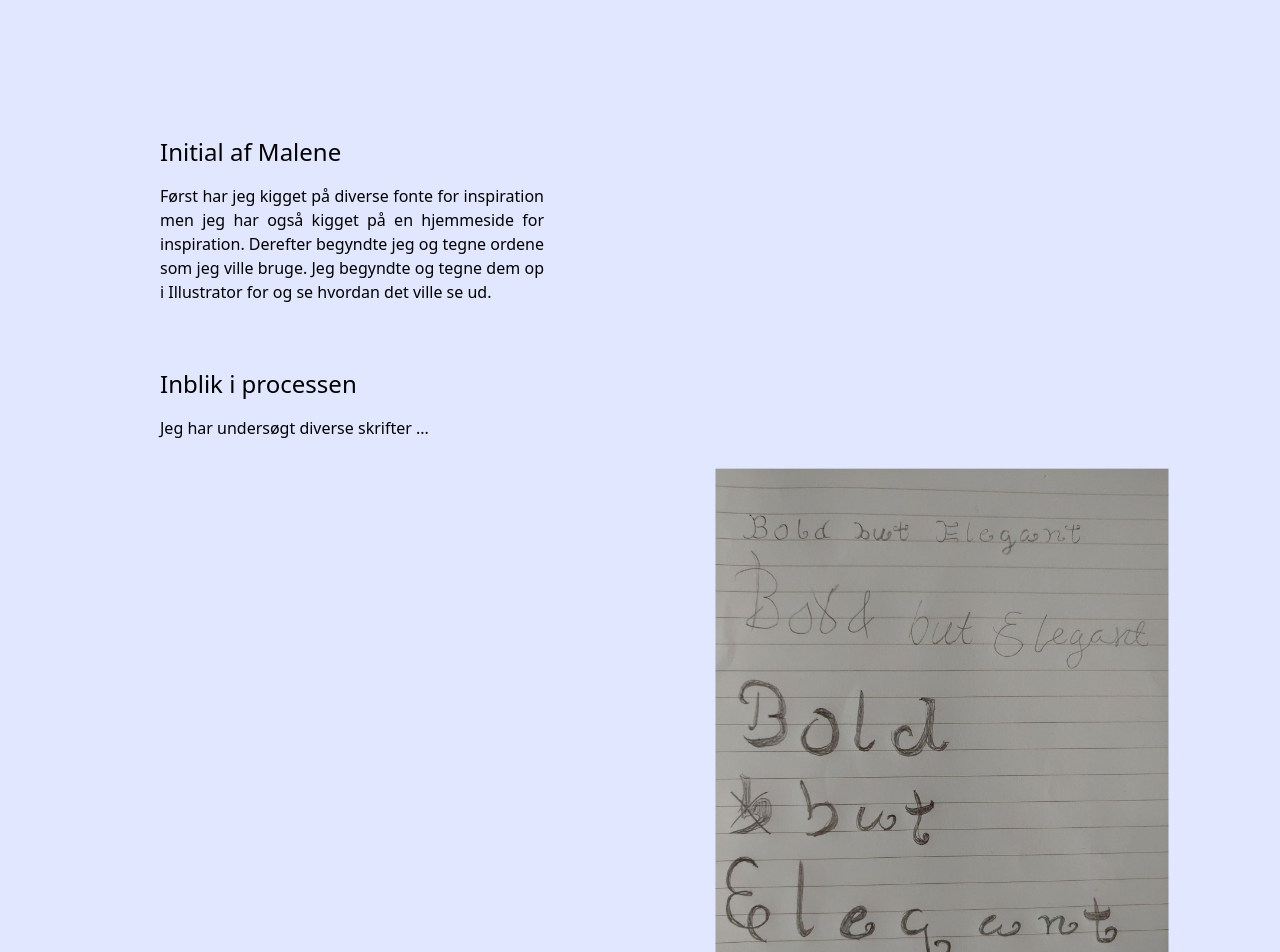
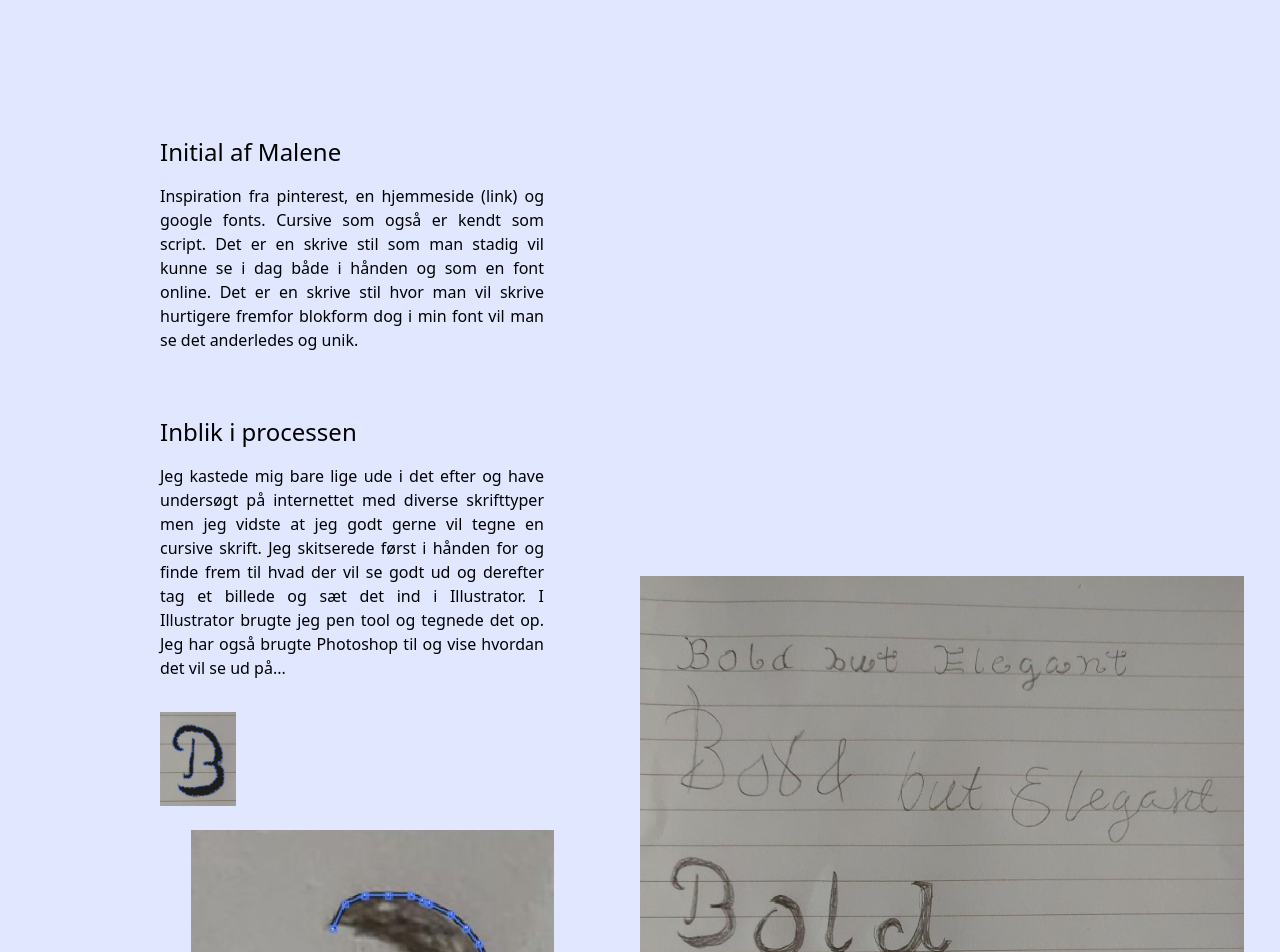
Before and after one commit to male7800/typografi, a website built with Vite: page src/index.html in a window 1280 px wide. Shown: the top 952 px of the page. Built offline with nearby package versions, Linux system fonts and the light colour scheme.

Commit message:
Byttede rundt i kodning med billederne og mere tex

```diff
--- a/src/index.html
+++ b/src/index.html
@@ -30,11 +30,7 @@
       <h1 class="text-2xl mb-4  sm:mr-8">Initial af Malene</h1>
 
       <div class="w-4/5">
-        <p class="mb-8 sm:text-justify ">Først har jeg kigget på diverse fonte for inspiration men jeg har også kigget på en hjemmeside for inspiration.
-
-        Derefter begyndte jeg og tegne ordene som jeg ville bruge.
-
-        Jeg begyndte og tegne dem op i Illustrator for og se hvordan det ville se ud.
+        <p class="mb-8 sm:text-justify ">Inspiration fra pinterest, en hjemmeside (link) og google fonts. Cursive som også er kendt som script. Det er en skrive stil som man stadig vil kunne se i dag både i hånden og som en font online. Det er en skrive stil hvor man vil skrive hurtigere fremfor blokform dog i min font vil man se det anderledes og unik.
        </p>
       </div>
     </div>
@@ -52,19 +48,34 @@
       <div class="md:pl-36">
 
         <h1 class="text-2xl mb-4 sm:mr-8">Inblik i processen</h1>
+        <div class="w-4/5">
+           <p class="mb-8 sm:text-justify ">Jeg kastede mig bare lige ude i det efter og have undersøgt på internettet med diverse skrifttyper men jeg vidste at jeg godt gerne vil tegne en cursive skrift. Jeg skitserede først i hånden for og finde frem til hvad der vil se godt ud og derefter tag et billede og sæt det ind i Illustrator. I Illustrator brugte jeg pen tool og tegnede det op. Jeg har også brugte Photoshop til og vise hvordan det vil se ud på...
+           </p>
+        </div>
 
-           <p class="mb-8 sm:text-justify ">Jeg har undersøgt diverse skrifter  ...
-           </p>
+        <div class="grid place-items-center md:pr-96 ">
+          <img class="object-center md:pr-5" src="img/process_pen_tool.jpg" alt="Process_one" />
+        </div>
+
+<br>
+
+
+        <div class="grid place-items-center md:pr-14">
+          <img class="object-center " src="img/process_pen_tool_four.jpg" alt="Process_four" />
+        </div>
 
 
 
 
      </div>
-     <div>
+
+
+     <div class="sm:pt-40">
 
         <div class="grid place-items-center md:pr-5 ">
-          <img class="object-center md:scale-75" src="img/skrift_tegning.jpg" alt="Skrift Tegning" />
+          <img class="object-center" src="img/skrift_tegning.jpg" alt="Skrift Tegning" />
         </div>
+
 
   </div>
 </div>
@@ -75,10 +86,12 @@
 
 
 
+
+
     <script type="module" src="./main.js"></script>
 
     <footer class="mt-24">
-
+     Malene
 
     </footer>
   </body>
```
Also changed, not shown: public/img/process_pen_tool.jpg (added), public/img/process_pen_tool_four.jpg (added).
